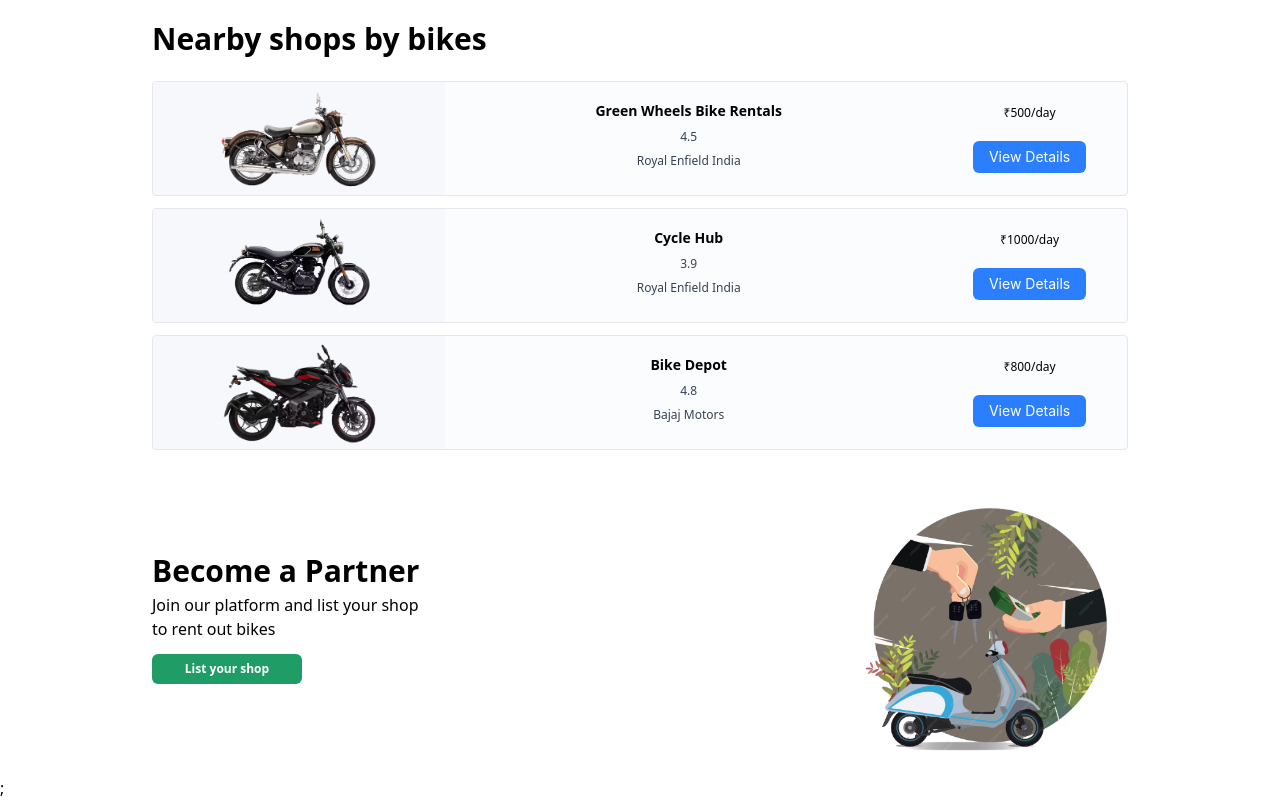
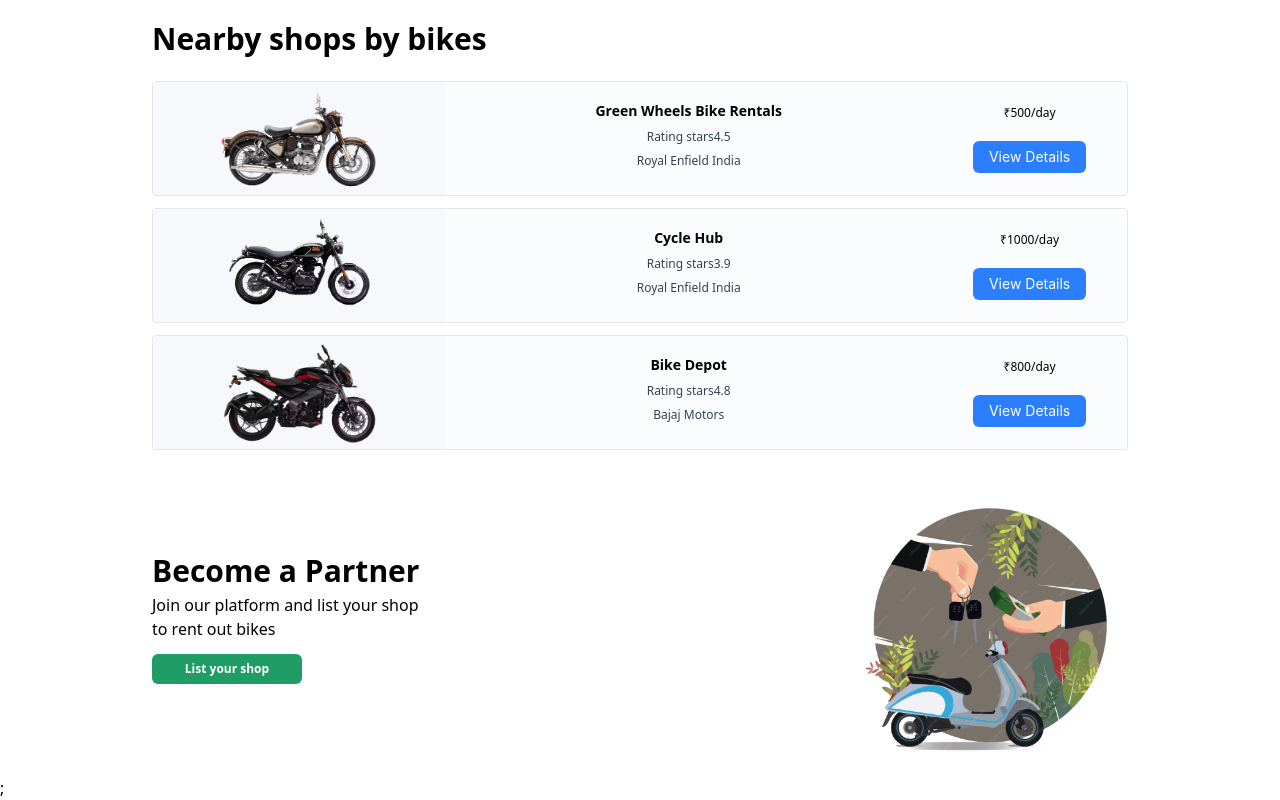
Before and after one commit to kharola97/bikerental-front, a React (Vite) app: page / in a window 1280 px wide. Shown: the part 860-1660 px from the top of the page. Built offline with nearby package versions, Linux system fonts and the light colour scheme.

Commit message:
minor change

```diff
--- a/src/Components/ListBikes.jsx
+++ b/src/Components/ListBikes.jsx
@@ -60,7 +60,10 @@
             </div>
             <div className="w-[50%] h-full border-gray-300 flex justify-center flex-col">
               <h3 className="font-semibold text-sm pb-2">{bike.title}</h3>
-              <p className="text-xs text-gray-700 pb-2">{bike.rating}</p>
+              <p className="text-xs text-gray-700 pb-2">
+                <span>Rating stars</span>
+                {bike.rating}
+              </p>
               <p className="text-xs text-gray-700 pb-2">{bike.brand}</p>
             </div>
             <div className="flex flex-col flex-1 p-4 items-center justify-center text-sm gap-3">
```
